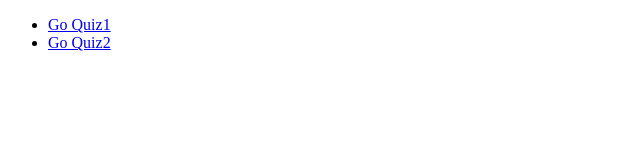
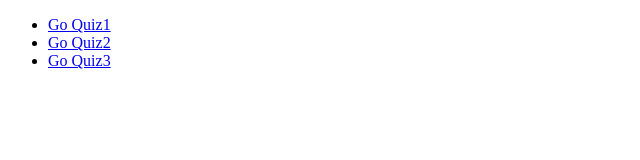
Before and after one commit to papadog218/programmersQuiz, a plain HTML site: page index.html in a window 1280 px wide. Shown: the full height of the page, 0-640 px from the left. Drawn offline with Linux system fonts and the light colour scheme.

Commit message:
3번째 퀴즈 경로 등록

```diff
--- a/index.html
+++ b/index.html
@@ -9,6 +9,7 @@
     <ul>
         <li><a href="./Quiz1/">Go Quiz1</a></li>
         <li><a href="./Quiz2/">Go Quiz2</a></li>
+        <li><a href="./Quiz3/">Go Quiz3</a></li>
     </ul>
 </body>
 </html>
```
